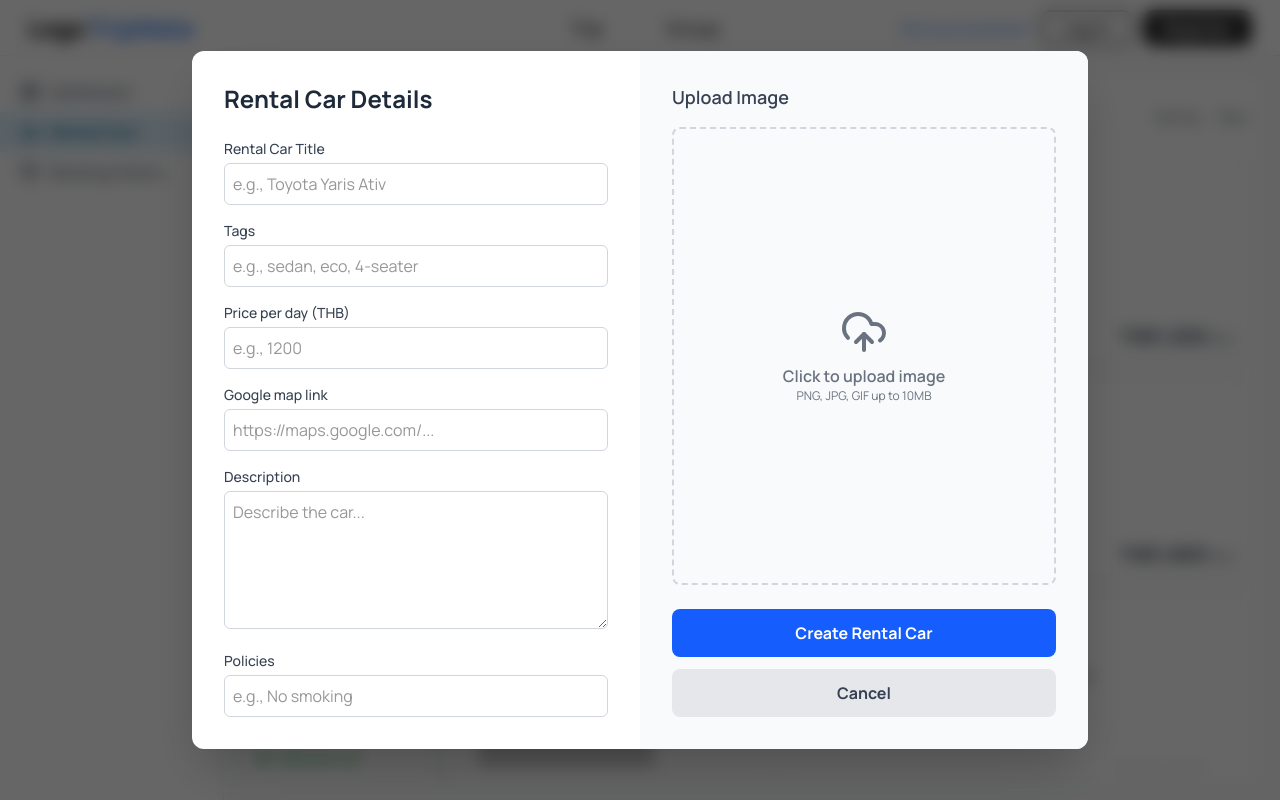
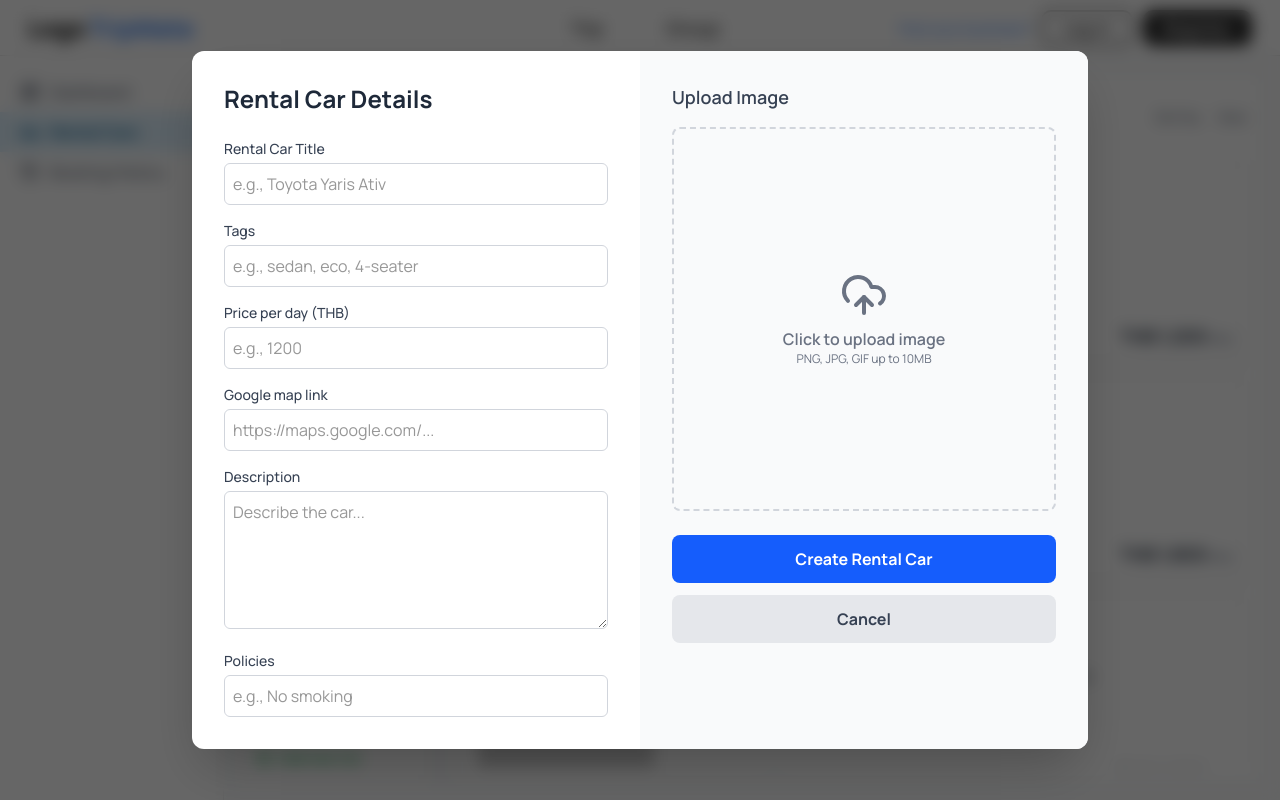
Before and after one commit to louiskub/Tripmate_Frontend, a Next.js app: page /car-manage/rental-cars/total in a window 1280 px wide. Both pictures are taken after a click on the button "Add new Car". Built offline with nearby package versions, Linux system fonts and the light colour scheme.

Commit message:
finished

```diff
--- a/src/app/car-manage/dashboard/page.tsx
+++ b/src/app/car-manage/dashboard/page.tsx
@@ -19,9 +19,18 @@ const ReviewProgressBar = ({ label, value, percentage }) => (
 );
 
 const ReviewsSection = () => (
-  <div className="lg:col-span-2 p-6 bg-white rounded-xl border border-neutral-200 shadow-sm">
+  // 1. เพิ่ม flex flex-col เพื่อให้การ์ดเป็น flex container ในแนวตั้ง
+  <div className="lg:col-span-2 p-6 bg-white rounded-xl border border-neutral-200 shadow-sm flex flex-col">
     <h2 className="text-xl font-bold mb-4 text-gray-800">Reviews</h2>
-    <div className="flex flex-col md:flex-row gap-6">
+
+    {/* 2. เพิ่ม wrapper div
+        - flex-1: ให้ยืดเต็มพื้นที่ที่เหลือ
+        - flex items-center: จัดเนื้อหาข้างใน (ลูก) ให้อยู่ตรงกลางแนวตั้ง
+    */}
+    <div className="flex-1 flex items-center">
+
+      {/* 3. เพิ่ม w-full ให้กับเนื้อหาเดิม เพื่อให้มันขยายเต็ม wrapper */}
+      <div className="flex flex-col md:flex-row gap-6 w-full">
         <div className="flex items-center gap-4 border-b md:border-b-0 md:border-r pr-6 pb-4 md:pb-0">
           <div className="w-20 h-20 bg-blue-100 text-blue-600 rounded-lg flex items-center justify-center text-4xl font-extrabold">
             8.8
@@ -36,6 +45,8 @@ const ReviewsSection = () => (
           <ReviewProgressBar label="Service" value={9.2} percentage={92} />
           <ReviewProgressBar label="Price" value={8.5} percentage={85} />
         </div>
+      </div>
+
     </div>
   </div>
 );
--- a/src/components/car-manage/AddNewCarModal.tsx
+++ b/src/components/car-manage/AddNewCarModal.tsx
@@ -3,7 +3,7 @@
 import { useState } from 'react';
 import { X, UploadCloud } from 'lucide-react';
 
-// --- Component ย่อยสำหรับ Input Field เพื่อลดโค้ดซ้ำซ้อน ---
+// --- Component ย่อยสำหรับ Input Field (เหมือนเดิม) ---
 const FormField = ({ label, id, type = 'text', placeholder, value, onChange }) => (
   <div className="w-full">
     <label htmlFor={id} className="block text-sm font-medium text-gray-700 mb-1">
@@ -12,6 +12,7 @@ const FormField = ({ label, id, type = 'text', placeholder, value, onChange }) =
     {type === 'textarea' ? (
       <textarea
         id={id}
+        name={id} // 1. (แนะนำ) เพิ่ม name attribute
         value={value}
         onChange={onChange}
         placeholder={placeholder}
@@ -22,6 +23,7 @@ const FormField = ({ label, id, type = 'text', placeholder, value, onChange }) =
       <input
         type={type}
         id={id}
+        name={id} // 1. (แนะนำ) เพิ่ม name attribute
         value={value}
         onChange={onChange}
         placeholder={placeholder}
@@ -46,6 +48,8 @@ export default function AddNewCarModal({ isOpen, onClose, onSubmit }) {
   if (!isOpen) return null;
 
   const handleChange = (e) => {
+    // 2. (แนะนำ) เปลี่ยนเป็น e.target.name ถ้าคุณเพิ่ม name attribute
+    //    ถ้ายังใช้ id ก็ใช้แบบเดิมได้ครับ
     const { id, value } = e.target;
     setFormData(prev => ({ ...prev, [id]: value }));
   };
@@ -54,23 +58,29 @@ export default function AddNewCarModal({ isOpen, onClose, onSubmit }) {
     if (e.target.files && e.target.files[0]) {
       const file = e.target.files[0];
       setImagePreview(URL.createObjectURL(file));
-      // In a real app, you'd handle the file upload here
     }
   };
 
   const handleSubmit = () => {
-    // In a real app, you'd probably upload the image first, get the URL,
-    // and then submit the formData with the imageUrl.
     console.log("Submitting form data:", formData);
     onSubmit(formData);
-    onClose(); // Close modal after submission
+    onClose();
   };
 
   return (
     <div className="fixed inset-0 bg-black/60 backdrop-blur-sm flex items-center justify-center z-50 p-4">
-      <div className="bg-white rounded-xl shadow-2xl w-full max-w-4xl max-h-[90vh] flex overflow-hidden">
-        {/* --- Left Side: Form --- */}
-        <div className="w-1/2 p-8 overflow-y-auto">
+
+      {/* [แก้ไขจุดที่ 1] - ย้าย 'overflow-y-auto' มาไว้ที่นี่ */}
+      <div
+        className="bg-white rounded-xl shadow-2xl w-full max-w-4xl max-h-[90vh] overflow-y-auto"
+        onClick={(e) => e.stopPropagation()} // ป้องกันการปิดเมื่อคลิกข้างใน
+      >
+
+        {/* [ใหม่] - เพิ่ม div ครอบ 2 คอลัมน์ */}
+        <div className="flex flex-col lg:flex-row">
+
+          {/* [แก้ไขจุดที่ 2] - คอลัมน์ซ้าย: เอา 'overflow-y-auto' ออก */}
+          <div className="w-full lg:w-1/2 p-8">
             <h2 className="text-2xl font-bold text-gray-800 mb-6">Rental Car Details</h2>
             <div className="space-y-4">
               <FormField label="Rental Car Title" id="title" placeholder="e.g., Toyota Yaris Ativ" value={formData.title} onChange={handleChange} />
@@ -82,11 +92,13 @@ export default function AddNewCarModal({ isOpen, onClose, onSubmit }) {
             </div>
           </div>
 
-        {/* --- Right Side: Image Upload & Actions --- */}
-        <div className="w-1/2 bg-gray-50 p-8 flex flex-col">
+          {/* [แก้ไขจุดที่ 3] - คอลัมน์ขวา: (responsive) */}
+          <div className="w-full lg:w-1/2 bg-gray-50 p-8 flex flex-col">
             <h3 className="text-lg font-semibold text-gray-700 mb-4">Upload Image</h3>
+
+            {/* [แก้ไขจุดที่ 4] - เอา 'flex-1' ออก และกำหนดความสูง 'h-96' */}
             <div
-            className="flex-1 border-2 border-dashed border-gray-300 rounded-lg flex flex-col items-center justify-center text-center p-4 cursor-pointer hover:bg-gray-100"
+              className="h-96 border-2 border-dashed border-gray-300 rounded-lg flex flex-col items-center justify-center text-center p-4 cursor-pointer hover:bg-gray-100"
               onClick={() => document.getElementById('imageUpload').click()}
             >
               <input type="file" id="imageUpload" accept="image/*" className="hidden" onChange={handleImageChange} />
@@ -100,6 +112,8 @@ export default function AddNewCarModal({ isOpen, onClose, onSubmit }) {
                 </div>
               )}
             </div>
+
+            {/* ปุ่ม (เหมือนเดิม) */}
             <div className="mt-6 flex flex-col gap-3">
               <button
                 onClick={handleSubmit}
@@ -115,7 +129,9 @@ export default function AddNewCarModal({ isOpen, onClose, onSubmit }) {
               </button>
             </div>
           </div>
-      </div>
+
+        </div> {/* ปิด div ครอบ 2 คอลัมน์ */}
+      </div> {/* ปิด div ที่เลื่อนได้ */}
     </div>
   );
 }
```
Lines whose indentation alone changed are shown as unchanged.
